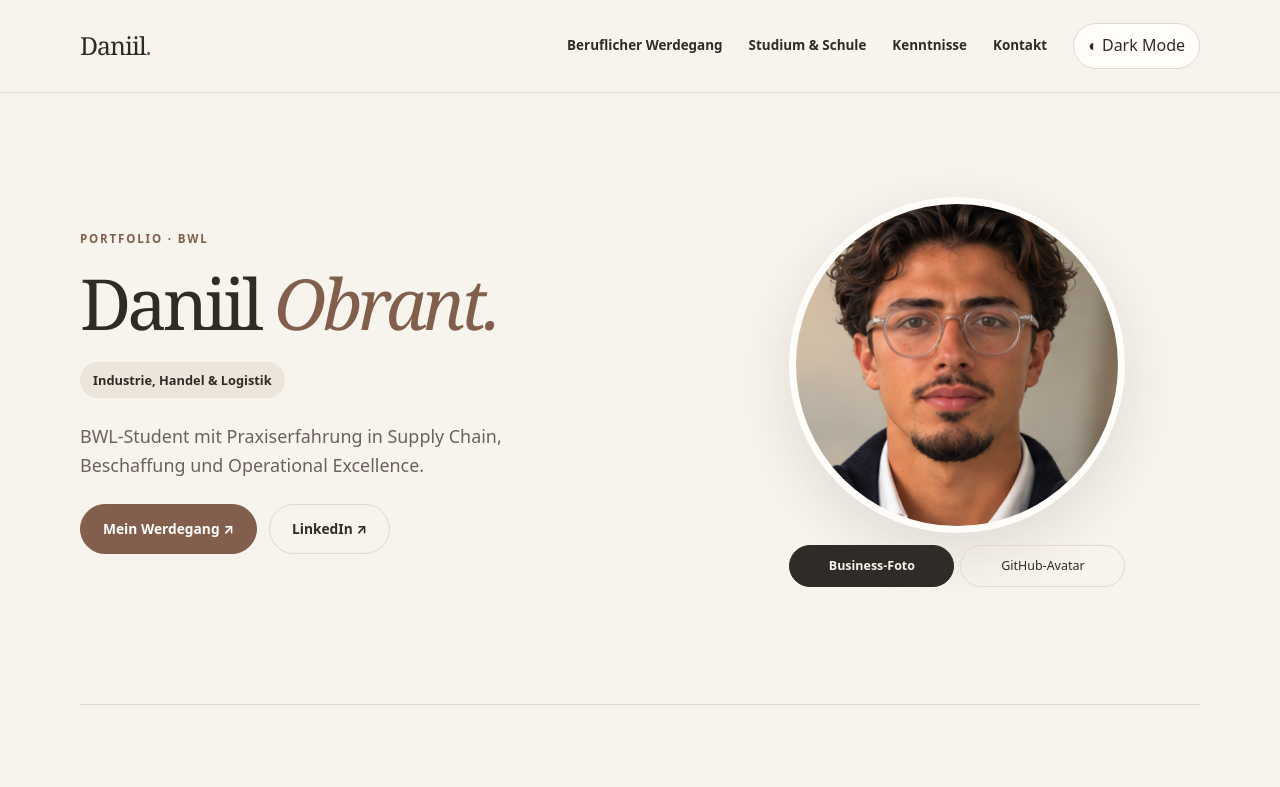
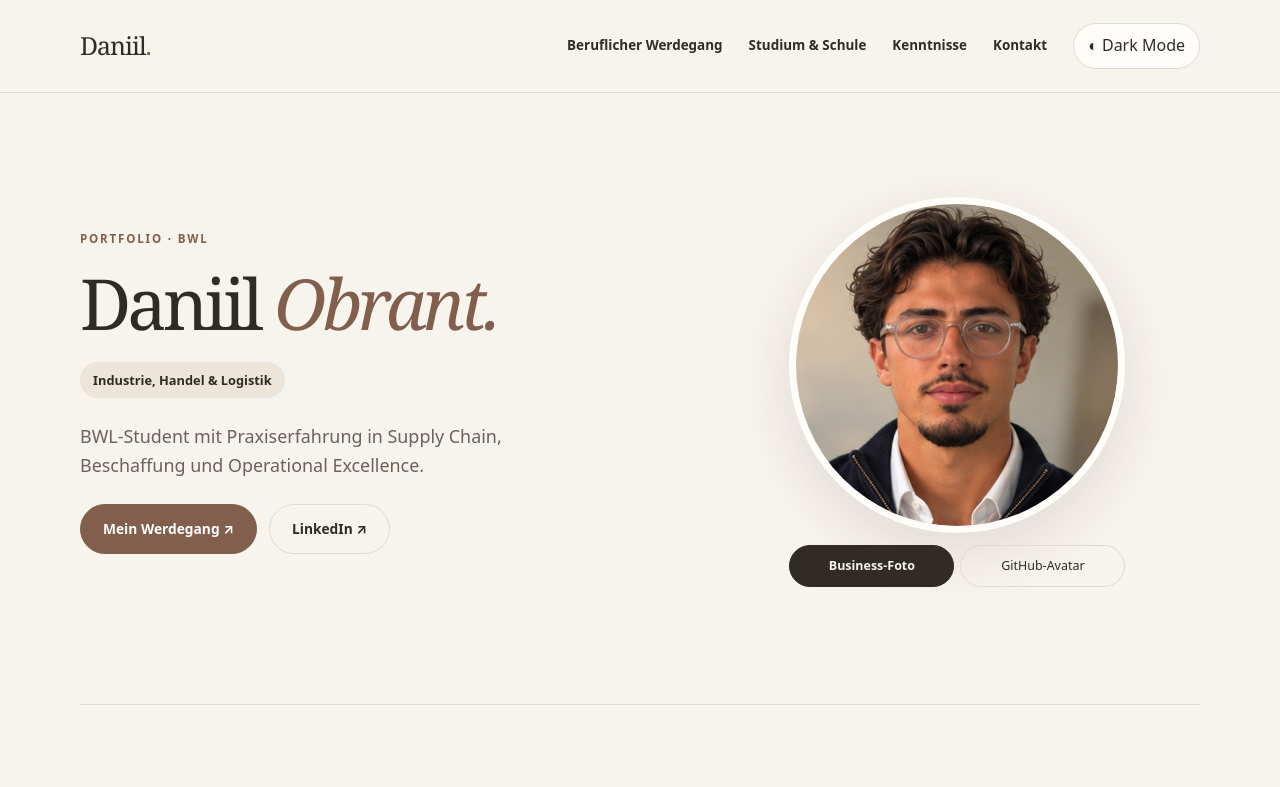
Before and after one commit to daniilobrant/daniilobrant.github.io, a plain HTML site: page index.html in a window 1280 px wide. Shown: the top 787 px of the page. Drawn offline with Linux system fonts and the light colour scheme.

Commit message:
Zoom out business portrait

```diff
--- a/index.html
+++ b/index.html
@@ -8,7 +8,7 @@
 :root{--bg:#f7f3ed;--ink:#302b27;--muted:#6b625a;--petrol:#815f4c;--sage:#eee5da;--gold:#e9d7c1;--card:#fffdf9;--line:#e4d9cc}
 body.dark{--bg:#1e1b19;--ink:#f4ede4;--muted:#cbbdb0;--petrol:#e2bfa1;--sage:#342b25;--gold:#504033;--card:#292420;--line:#514339}
 body{font-family:system-ui,-apple-system,sans-serif}.wrap{width:min(1120px,calc(100% - 48px))}.nav{min-height:92px}.brand{font-family:Georgia,serif;font-size:1.55rem;font-weight:400}.mode{background:var(--card)}
-.hero{gap:64px;padding:92px 0 105px}.hero h1{white-space:nowrap;font-size:clamp(2.2rem,5.5vw,5.3rem);letter-spacing:-.055em}.hero-art{width:min(100%,360px);background:transparent;padding:12px}.visual{width:100%;height:auto;aspect-ratio:1/1;border-radius:24px;border:7px solid var(--card);box-shadow:0 18px 55px #47352a20}.visual--circle{border-radius:50%}.visual img{object-fit:cover}.visual img.portrait-straight{transform:rotate(7deg) scale(1.18)}.visual svg{width:100%;height:100%}.tabs{gap:6px;justify-content:center}.tabs button{border:1px solid var(--line);border-radius:99px;background:transparent;padding:10px 14px;flex:1 1 45%;font-size:.78rem}.tabs button[aria-pressed=true]{background:var(--ink);color:var(--bg);border-color:var(--ink)}
+.hero{gap:64px;padding:92px 0 105px}.hero h1{white-space:nowrap;font-size:clamp(2.2rem,5.5vw,5.3rem);letter-spacing:-.055em}.hero-art{width:min(100%,360px);background:transparent;padding:12px}.visual{width:100%;height:auto;aspect-ratio:1/1;border-radius:24px;border:7px solid var(--card);box-shadow:0 18px 55px #47352a20}.visual--circle{border-radius:50%}.visual img{object-fit:cover}.visual img.portrait-straight{transform:rotate(7deg) scale(1)}.visual svg{width:100%;height:100%}.tabs{gap:6px;justify-content:center}.tabs button{border:1px solid var(--line);border-radius:99px;background:transparent;padding:10px 14px;flex:1 1 45%;font-size:.78rem}.tabs button[aria-pressed=true]{background:var(--ink);color:var(--bg);border-color:var(--ink)}
 .btn{border-color:var(--petrol);background:var(--petrol);border-radius:99px;padding:13px 22px}.dark .btn{color:#211b18}.btn.secondary{background:transparent;color:var(--ink);border-color:var(--line)}.card{border-radius:20px;box-shadow:0 15px 50px #5b46370a}.education{background:var(--sage)}
 .skill-grid{display:grid;grid-template-columns:repeat(2,1fr);gap:14px}.skill-card{padding:25px;background:var(--card);border:1px solid var(--line);border-radius:18px}.skill-card h3{font-family:Georgia,serif;font-size:1.27rem;font-weight:400;margin:16px 0 9px}.skill-card p{color:var(--muted);font-size:.9rem;margin:0}.skill-tags{list-style:none;display:flex;flex-wrap:wrap;gap:8px;padding:0;margin:16px 0 0}.skill-tags li{border:1px solid var(--line);background:var(--bg);border-radius:99px;padding:7px 11px;color:var(--ink);font-size:.84rem;line-height:1.35}.skill-number{color:var(--petrol);font-weight:700;font-size:.72rem;letter-spacing:.12em}
 .contact{background:var(--sage);color:var(--ink);border:1px solid var(--line);padding:52px;align-items:center}.contact-copy{max-width:520px}.contact-copy p{opacity:1;color:var(--muted)}.contact-actions{display:grid;gap:10px;min-width:min(100%,260px)}.contact-button{display:flex;justify-content:space-between;align-items:center;gap:24px;border:1px solid var(--line);border-radius:99px;background:var(--card);padding:13px 18px;text-decoration:none;font-weight:650;font-size:.9rem;transition:transform .15s,border-color .15s}.contact-button:hover{transform:translateY(-2px);border-color:var(--petrol)}
```
